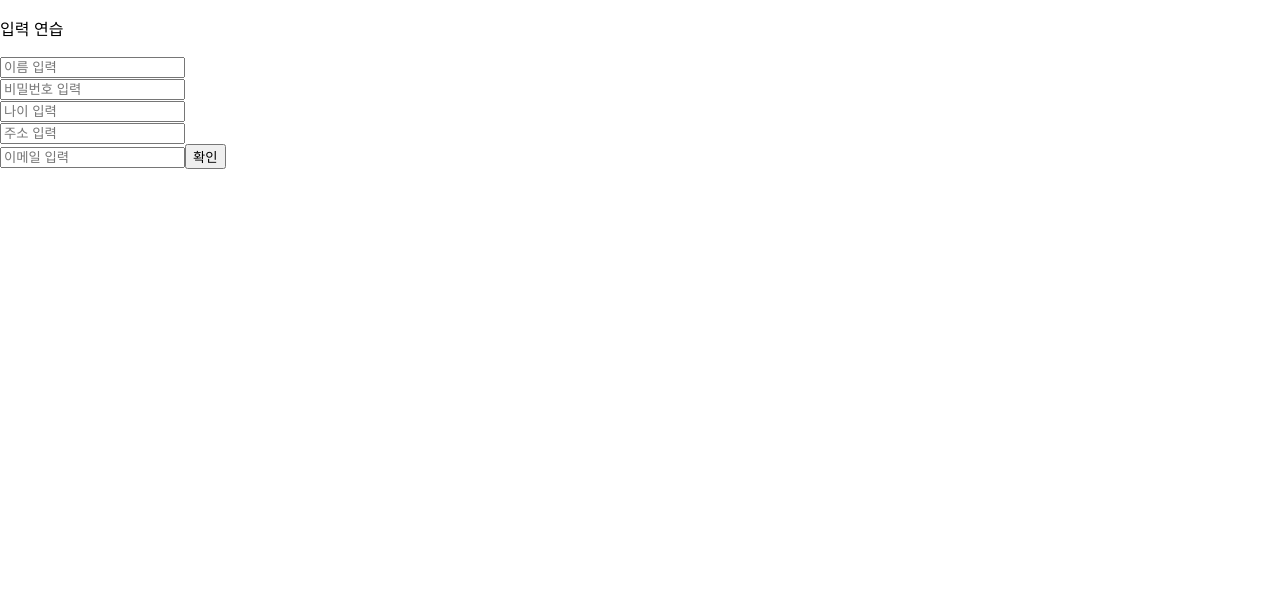
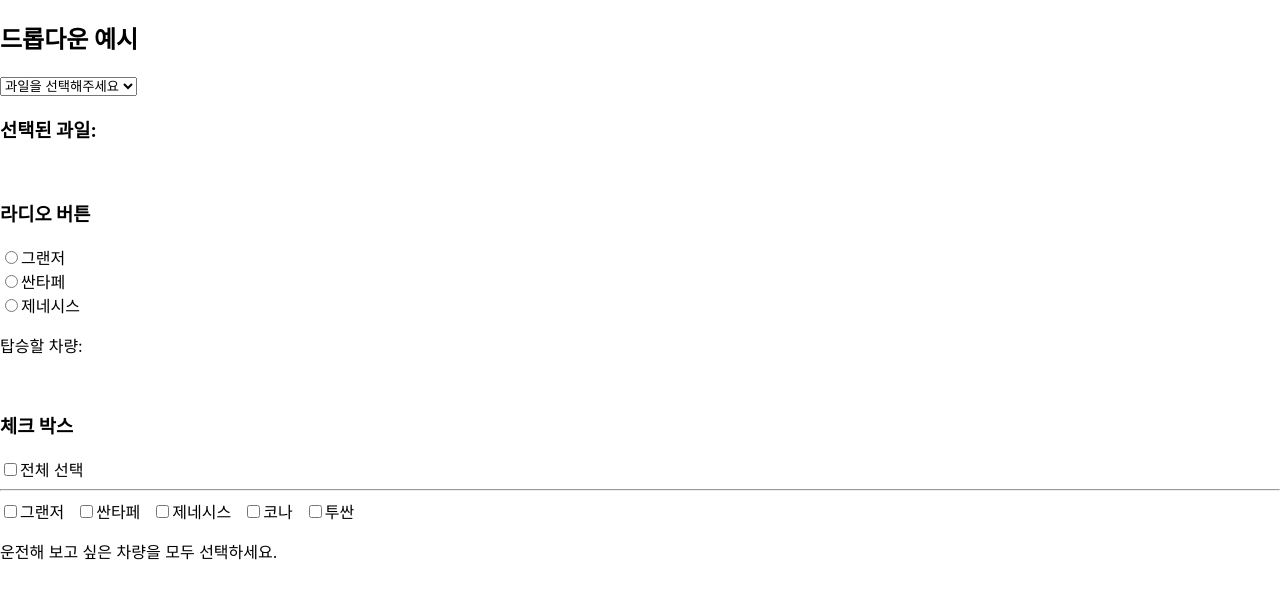
Before and after one commit to JBear-ai/human-sample-react, a React (Create React App) app: page / in a window 1280 px wide. Shown: the top 598 px of the page. Built offline with nearby package versions, Linux system fonts and the light colour scheme.

Commit message:
10월 16일 2~6교시들 (교수님자료 포함)

```diff
--- a/src/App.js
+++ b/src/App.js
@@ -4,7 +4,10 @@ import React from "react";
 // import Article from "./Article";
 // import BoardDto from "./BoardDto";
 // import Say from "./Say";
-import InputEvent from "./InputEvent";
+// import InputEvent from "./InputEvent";
+import DropDown from "./DropDown";
+import RadioBtn from "./RadioBtn";
+import CheckBox from "./CheckBox";
 
 // const data = [
 //   {
@@ -147,7 +150,12 @@ function App() {
       {data2 &&
         data2.map((board, index) => <BoardDto key={index} data2={board} />)} */}
       {/* <Say />; */}
-      <InputEvent />
+      {/* <InputEvent /> */}
+      <DropDown></DropDown>
+      <br></br>
+      <RadioBtn></RadioBtn>
+      <br></br>
+      <CheckBox></CheckBox>
     </>
   );
 }
--- /dev/null
+++ b/src/CheckBox.js
@@ -0,0 +1,57 @@
+import { useState } from "react";
+
+const CheckBox = () => {
+  const cars = ["그랜저", "싼타페", "제네시스", "코나", "투싼"];
+
+  // 선택된 값이 여러 개 → 배열 state로 관리
+  const [checkedCars, setCheckedCars] = useState([]);
+
+  // 개별 체크 박스
+  const onChange = (e) => {
+    const { value, checked } = e.target; // 체크 여부 확인 (true / false)
+
+    if (checked) {
+      // 체크 -> 기존 베열에 추가
+      setCheckedCars([...checkedCars, value]);
+    } else {
+      setCheckedCars(checkedCars.filter((car) => car !== value));
+    }
+  };
+
+  // 전체 선택 및 해제
+  const isAllChecked = checkedCars.length === cars.length;
+
+  const onChangeAll = (e) => {
+    setCheckedCars(e.target.checked ? [...cars] : []);
+  };
+
+  return (
+    <>
+      <h3>체크 박스</h3>
+      <label>
+        <input type="checkbox" checked={isAllChecked} onChange={onChangeAll} />
+        전체 선택
+      </label>
+      <hr />
+
+      {cars.map((car) => (
+        <label key={car} style={{ marginRight: "12px" }}>
+          <input
+            type="checkbox"
+            value={car}
+            checked={checkedCars.includes(car)} // 배열에 있으면 체크 상태
+            onChange={onChange}
+          />
+          {car}
+        </label>
+      ))}
+      <p>
+        {checkedCars.length > 0
+          ? `선택한 차량 (${checkedCars.length}대) : ${checkedCars.join(", ")}`
+          : "운전해 보고 싶은 차량을 모두 선택하세요."}
+      </p>
+    </>
+  );
+};
+
+export default CheckBox;
--- /dev/null
+++ b/src/DropDown.js
@@ -0,0 +1,27 @@
+import { useState } from "react"; // 상태관리
+
+const DropDown = () => {
+  const [selectValue, setSelectValue] = useState("");
+
+  // 셀렉트박스 방식
+  return (
+    <>
+      <h2>드롭다운 예시</h2>
+      <select
+        value={selectValue}
+        onChange={(e) => setSelectValue(e.target.value)}
+      >
+        <option value="" disabled>
+          과일을 선택해주세요
+        </option>
+        <option value="apple">사과</option>
+        <option value="banana">바나나</option>
+        <option value="grape">포도</option>
+        <option value="orange">오렌지</option>
+      </select>
+      <h3>선택된 과일: {selectValue}</h3>
+    </>
+  );
+};
+
+export default DropDown;
--- /dev/null
+++ b/src/RadioBtn.js
@@ -0,0 +1,39 @@
+import { useState } from "react";
+
+const RadioBtn = () => {
+  const [selectedValue, setSelectedValue] = useState("");
+
+  function handleChange(event) {
+    setSelectedValue(event.target.value);
+  }
+
+  // 라디오버튼 방식
+  return (
+    <>
+      <h3>라디오 버튼</h3>
+      <label htmlFor="그랜저">
+        <input type="radio" name="car" value="그랜저" onChange={handleChange} />
+        그랜저
+      </label>
+      <br />
+      <label htmlFor="싼타페">
+        <input type="radio" name="car" value="싼타페" onChange={handleChange} />
+        싼타페
+      </label>
+      <br />
+      <label htmlFor="제네시스">
+        <input
+          type="radio"
+          name="car"
+          value="제네시스"
+          onChange={handleChange}
+        />
+        제네시스
+      </label>
+      <br />
+      <p>탑승할 차량: {`${selectedValue}`}</p>
+    </>
+  );
+};
+
+export default RadioBtn;
--- a/src/Say.js
+++ b/src/Say.js
@@ -10,7 +10,7 @@ const Say = () => {
   // {} 한개는 자바스크립트 표현식을 의미하고, {{}} 두개는 객체 리터럴을 의미합니다.
 
   // 실습 과제  1교시
-  // 보라색 버튼, 노란색 버튼 추가하기
+  // 보라색 버튼, 노란색 버튼, 자주색 버튼 추가하기
   // 웰컴, 환영합니다. {}님 이름 변수 만들기
   const [name, setName] = useState("");
   return (
```
Also changed, not shown: src/InputEvent.js (+24 -1 lines), src/Teacher/InputEvent(teacher).js (added, +139 -0 lines), src/Teacher/RadioButton.js (added, +35 -0 lines).
